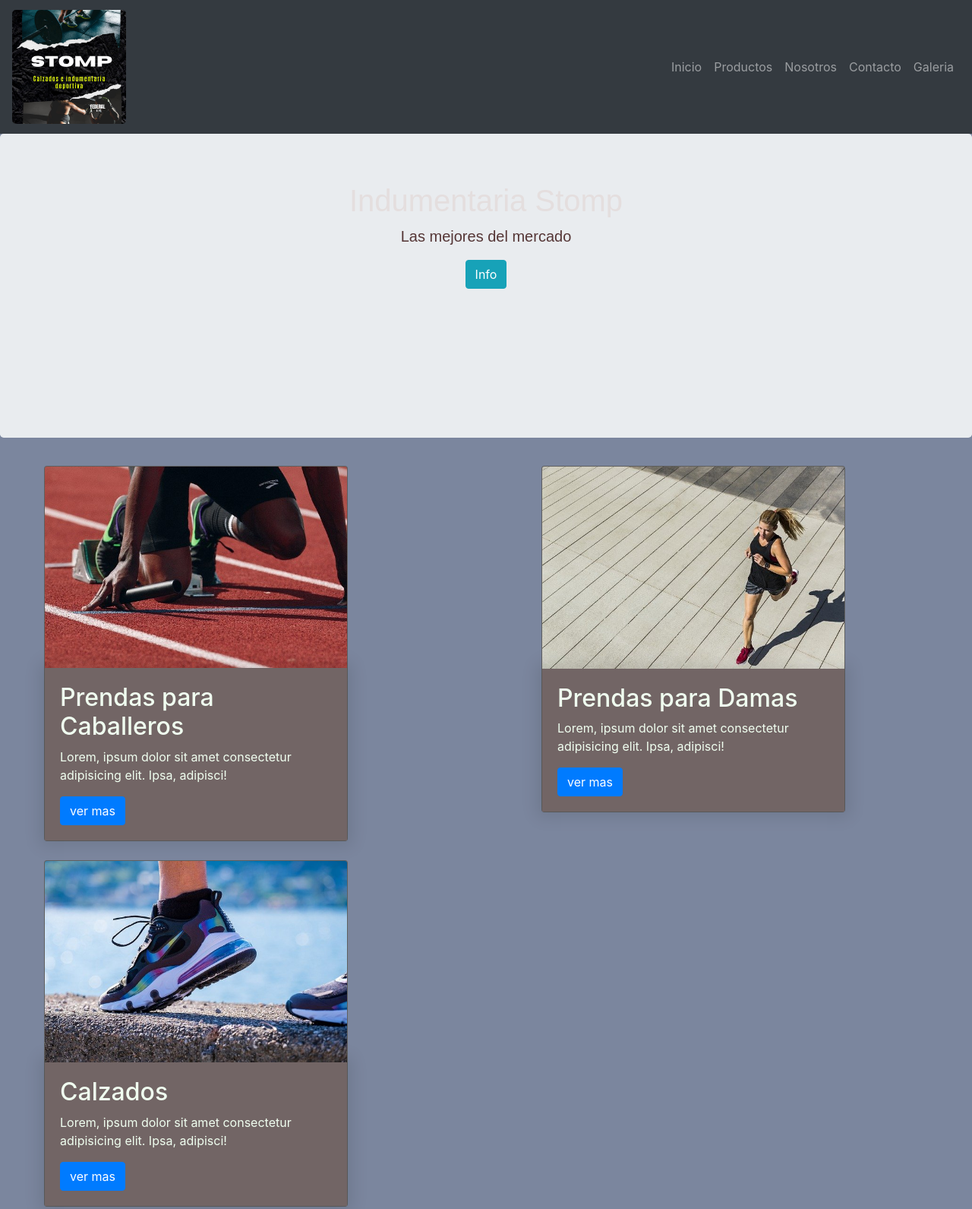
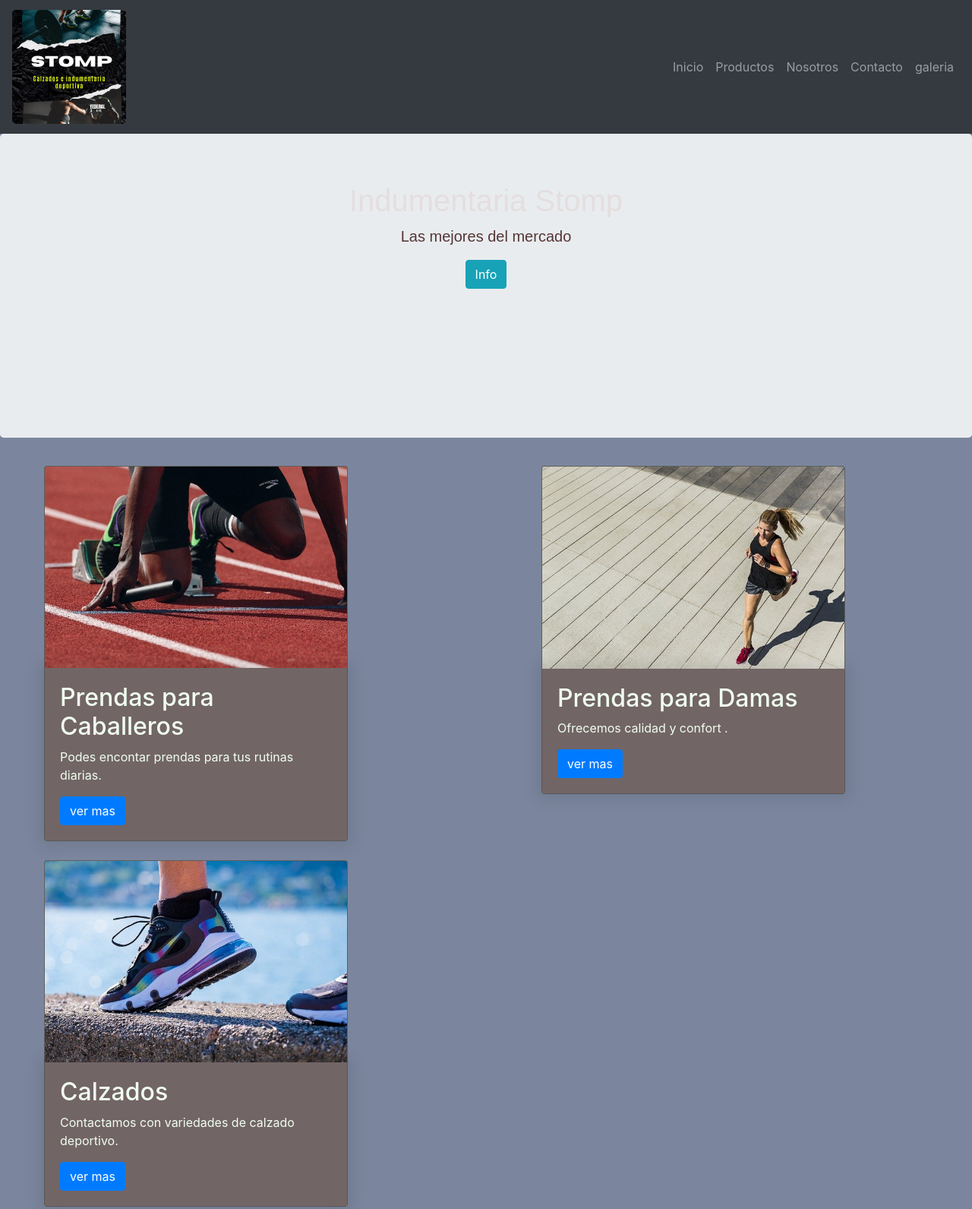
Before and after one commit to walter404/indumentaria-stomps, a plain HTML site: page index.html in a window 1280 px wide. Shown: the top 1591 px of the page at 76% size. Drawn offline with nearby package versions, Linux system fonts and the light colour scheme.

Commit message:
modificaciones

```diff
--- a/index.html
+++ b/index.html
@@ -14,10 +14,8 @@
 </head>
 
 <body>
-
-
-<nav class="navbar navbar-expand-md bg-dark navbar-dark">
-    <a class="navbar-brand" href="./index.html">
+    <nav class="navbar navbar-expand-md bg-dark navbar-dark">
+    <a class="navbar-brand" href="index.html">
         <img src="img/logo.jpeg" alt="logo">
     </a>
     <button class="navbar-toggler" type="button" data-toggle="collapse" data-target="#collapsibleNavbar">
@@ -27,10 +25,10 @@
     <div class="collapse navbar-collapse" id="collapsibleNavbar">
         <ul class="navbar-nav ml-auto">
             <li class="nav-item">
-            <li class="nav-item">
                 <a class="nav-link" href="index.html">Inicio</a>
             </li>
-            <a class="nav-link" href="./secciones/productos.html">Productos</a>
+            <li class="nav-item">
+                <a class="nav-link" href="./secciones/productos.html">Productos</a>
             </li>
             <li class="nav-item">
                 <a class="nav-link" href="./secciones/nostros.html">Nosotros</a>
@@ -39,11 +37,12 @@
                 <a class="nav-link" href="./secciones/contacto.html">Contacto</a>
             </li>
             <li class="nav-item">
-                <a class="nav-link" href="./secciones/galeria.html">Galeria</a>
+                <a class="nav-link" href="./secciones/galeria.html">galeria</a>
             </li>
         </ul>
     </div>
-</nav>
+    </nav>
+
     <div class="jumbotron text-center">
         <h1>Indumentaria Stomp</h1>
         <p>Las mejores del mercado</p>
@@ -56,7 +55,7 @@
                 <img src="img/hombre.jpg" class="card-img-top" alt="">
                 <div class="card-body">
                     <h2>Prendas para Caballeros</h2>
-                    <p class="card-text">Lorem, ipsum dolor sit amet consectetur adipisicing elit. Ipsa, adipisci!</p>
+                    <p class="card-text">Podes encontar prendas para tus rutinas diarias.</p>
                     <a href="#" class="btn btn-primary">ver mas</a>
                 </div>
 
@@ -68,7 +67,7 @@
                 <img src="img/mujer.jpg" class="card-img-top" alt="">
                 <div class="card-body">
                     <h2>Prendas para Damas</h2>
-                    <p class="card-text">Lorem, ipsum dolor sit amet consectetur adipisicing elit. Ipsa, adipisci!</p>
+                    <p class="card-text">Ofrecemos calidad y confort .</p>
                     <a href="#" class="btn btn-primary">ver mas</a>
                 </div>
 
@@ -79,7 +78,7 @@
                 <img src="img/calzado.jpg" class="card-img-top" alt="">
                 <div class="card-body">
                     <h2>Calzados</h2>
-                    <p class="card-text">Lorem, ipsum dolor sit amet consectetur adipisicing elit. Ipsa, adipisci!</p>
+                    <p class="card-text">Contactamos con variedades de calzado deportivo.</p>
                     <a href="#" class="btn btn-primary">ver mas</a>
                 </div>
 
```
